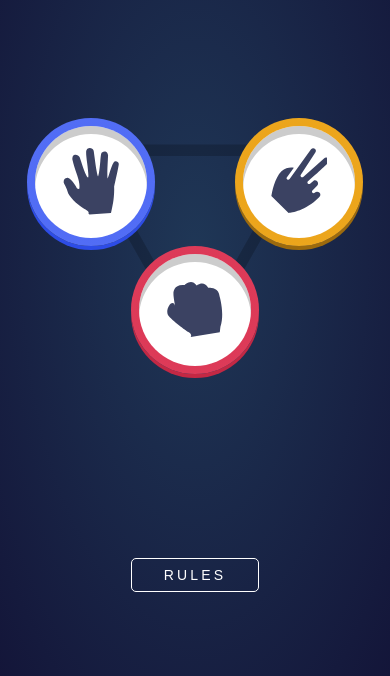
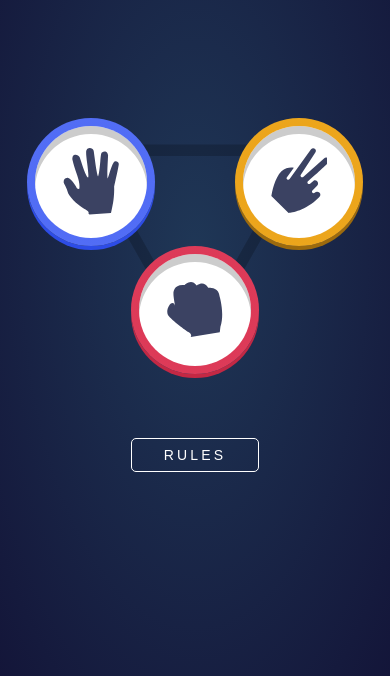
Before and after one commit to Felipembits/rock-paper-scissor, a plain HTML site: page index.html in a window 390 px wide. Shown: the part 168-844 px from the top of the page. Drawn offline with Linux system fonts and the light colour scheme.

Commit message:
fix: consertando posição do botão rules

```diff
--- a/index.css
+++ b/index.css
@@ -400,9 +400,9 @@ main{
         margin-bottom: 5rem;
     }
     .rules{
-        margin: 0;
-        position: fixed;
+        margin: 3rem 0rem;
         align-self: center;
+        position: relative;
     }
 
 }
```
